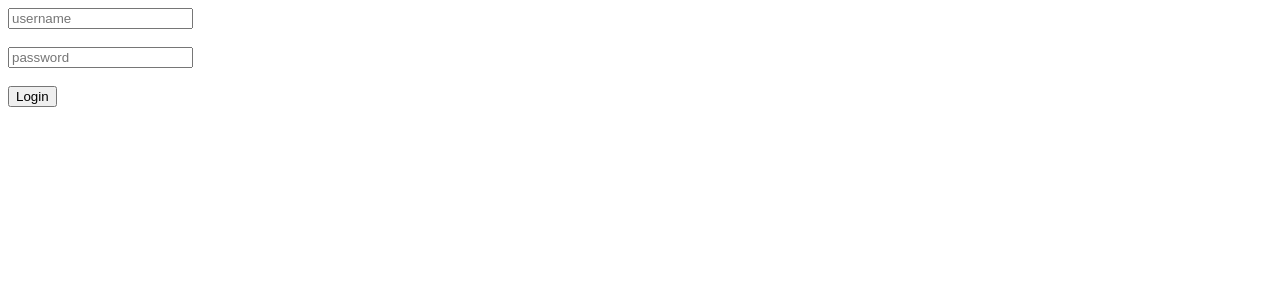
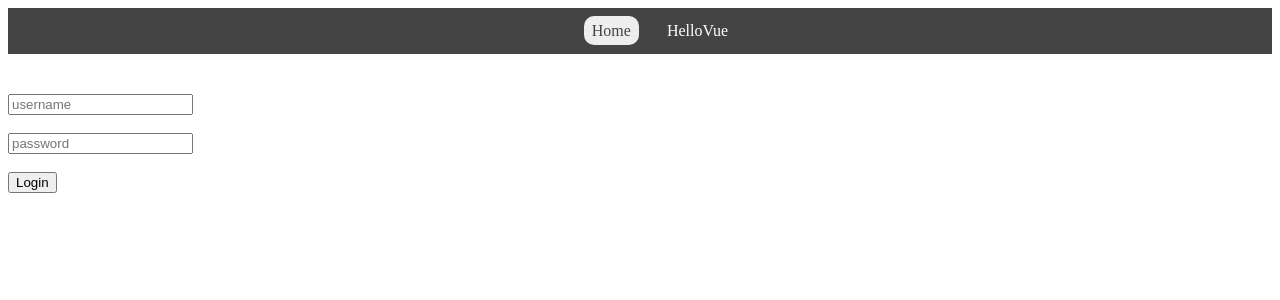
Before and after one commit to itsoulltd/WebUIAppStarterProjects, a Vue app in the folder VueJsSpringStartup-2/src/frontend/: page / in a window 1280 px wide. Shown: the top 300 px of the page. Built offline with nearby package versions, Linux system fonts and the light colour scheme.

Commit message:
vue-2: adding header-view as an example of route nevigation.

```diff
--- a/VueJsSpringStartup-2/src/frontend/src/App.vue
+++ b/VueJsSpringStartup-2/src/frontend/src/App.vue
@@ -1,10 +1,18 @@
 <template>
-  <router-view></router-view>
+  <div>
+    <app-header></app-header>
+    <router-view></router-view>
+  </div>
 </template>
 
 <script>
+  import HeaderView from "./components/HeaderView";
+
   export default {
-    name: 'App'
+    name: 'App',
+    components: {
+      'app-header': HeaderView
+    }
   }
 </script>
 
```
